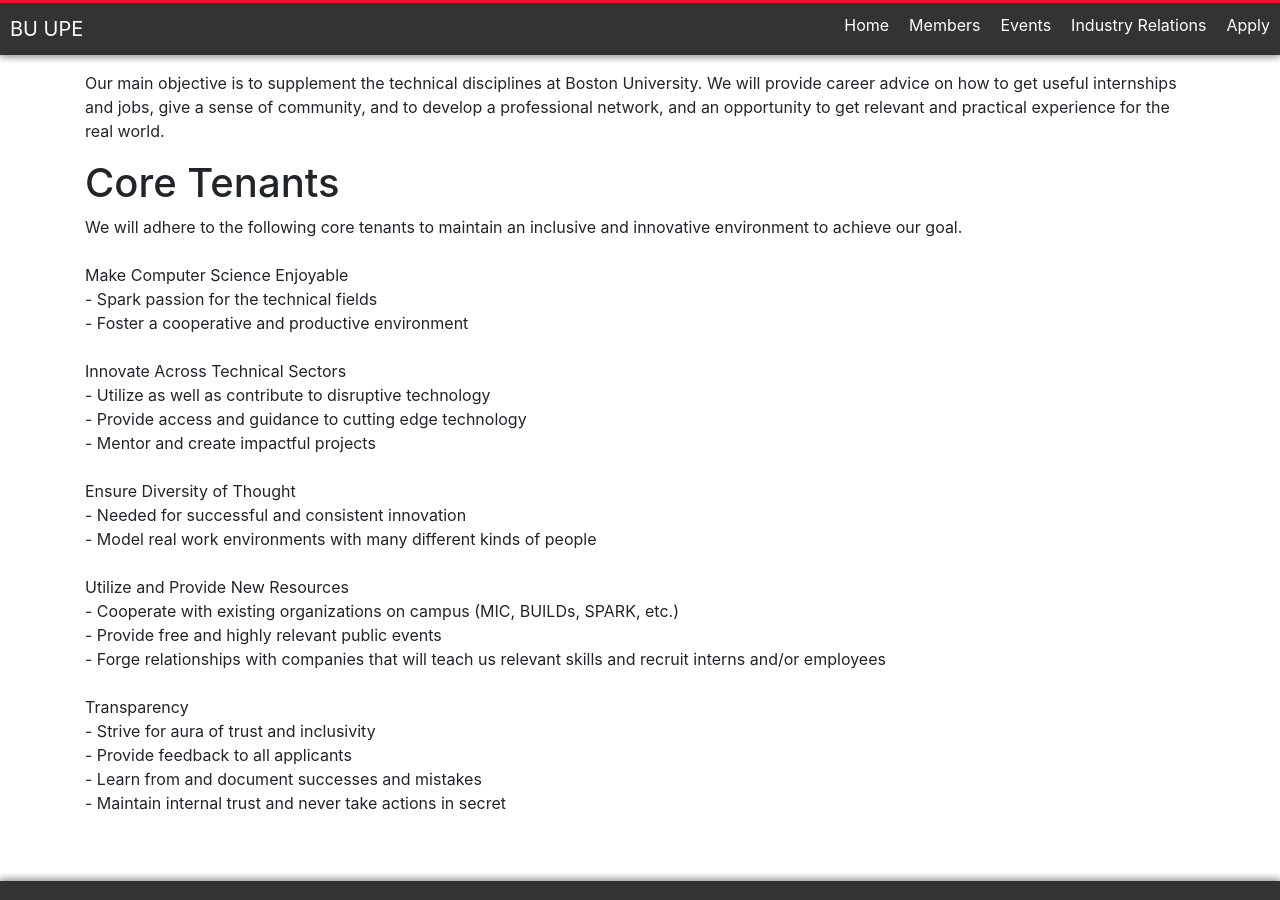
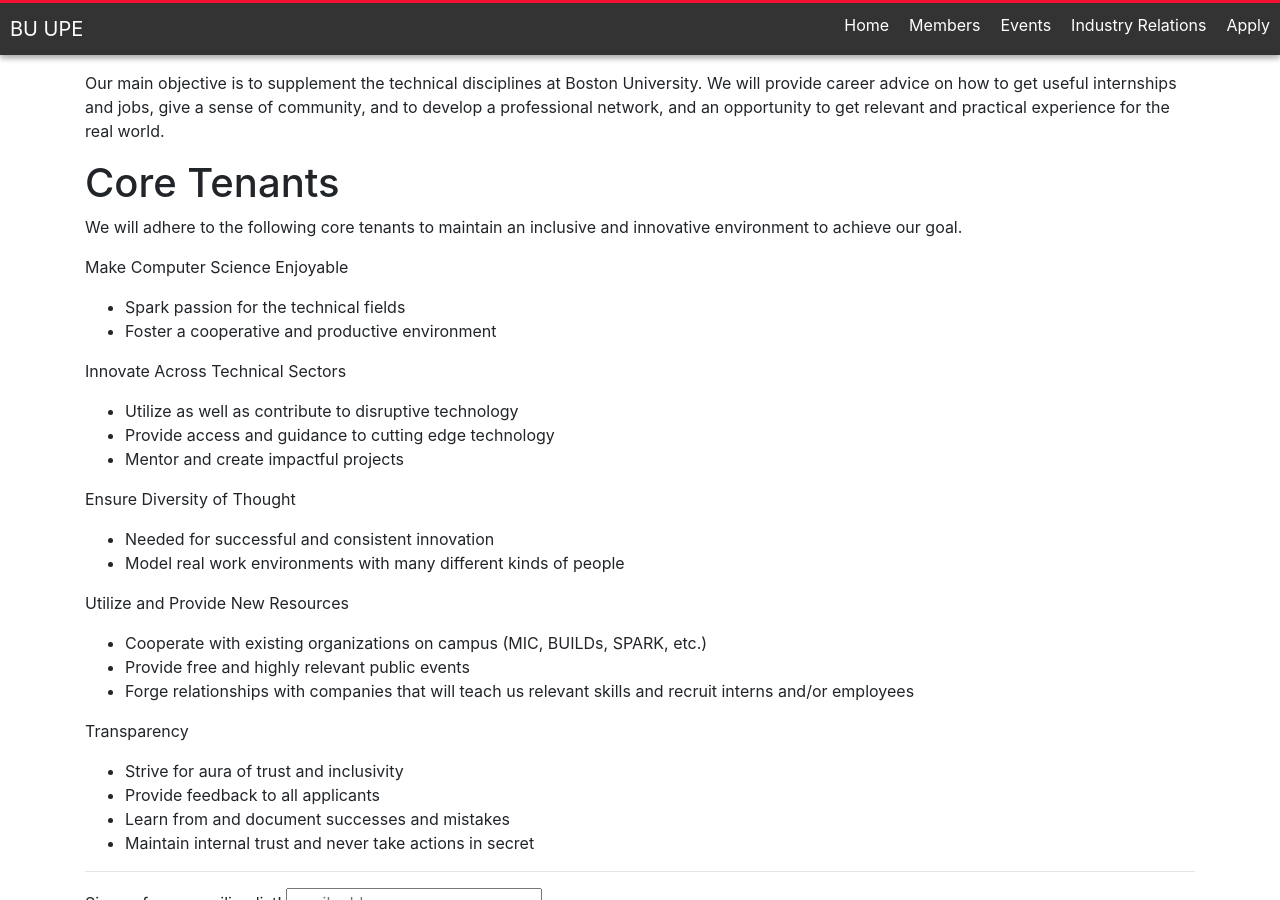
Before and after one commit to BUUPE/Old-Website, a Jekyll site: the page built from index.md, in a window 1280 px wide and 900 px high, scrolled down 629 px. Built offline with Jekyll 4.4.1, drawn with Linux system fonts in a browser that asks for light colours; nearby versions of some CDN libraries; comment, search, counter and statistics services are not loaded.

Commit message:
added subscribe and switched to markdown

```diff
--- a/_includes/head.html
+++ b/_includes/head.html
@@ -10,6 +10,7 @@
 
   <link rel="stylesheet" href="https://stackpath.bootstrapcdn.com/bootstrap/4.1.0/css/bootstrap.min.css" integrity="sha384-9gVQ4dYFwwWSjIDZnLEWnxCjeSWFphJiwGPXr1jddIhOegiu1FwO5qRGvFXOdJZ4" crossorigin="anonymous">
   <link rel="stylesheet" href="https://use.fontawesome.com/releases/v5.0.13/css/all.css" integrity="sha384-DNOHZ68U8hZfKXOrtjWvjxusGo9WQnrNx2sqG0tfsghAvtVlRW3tvkXWZh58N9jp" crossorigin="anonymous">
+  <link rel="stylesheet" href="https://cdn-images.mailchimp.com/embedcode/horizontal-slim-10_7.css">
 
   <link rel="stylesheet" href="{{ "/assets/css/styles.css" | relative_url }}">
   <link rel="canonical" href="{{ page.url | replace:'index.html','' | absolute_url }}">
--- a/_layouts/home.html
+++ b/_layouts/home.html
@@ -34,9 +34,9 @@
 <div class="spacer"></div>
 
 <div class="container">
-	<section>
+	<!--section>
 		<h1>About Us
-		<!--<small class="text-muted">example subheader</small>--></h1>
+		<--<small class="text-muted">example subheader</small>-></h1>
 		<p>
 			Upsilon Pi Epsilon (UPE) at BU is an honor society dedicated to promoting excellence in technical and, specifically, computing disciplines. UPE at BU will help prepare members for the professional world after college through professional training, developing concrete and soft skills, and working on meaningful and interesting projects, as well as, provide members with a supportive professional network.
 
@@ -73,7 +73,28 @@
 			- Learn from and document successes and mistakes <br>
 			- Maintain internal trust and never take actions in secret <br>
 		</p>
-	</section>
+	</section-->
+
+  {{ content }}
+
+  <hr>
+
+  <section>
+    <div id="mc_embed_signup">
+    <form action="https://upe.us19.list-manage.com/subscribe/post?u=e926ed9c6e5e27338c6e5452c&amp;id=ffa7b765f8" method="post" id="mc-embedded-subscribe-form" name="mc-embedded-subscribe-form" class="validate" target="_blank" novalidate>
+        <div id="mc_embed_signup_scroll">
+      <label for="mce-EMAIL">Signup for our mailing list!</label>
+      <input type="email" value="" name="EMAIL" class="email" id="mce-EMAIL" placeholder="email address" required>
+        <!-- real people should not fill this in and expect good things - do not remove this or risk form bot signups-->
+        <div style="position: absolute; left: -5000px;" aria-hidden="true"><input type="text" name="b_e926ed9c6e5e27338c6e5452c_ffa7b765f8" tabindex="-1" value=""></div>
+        <div class="clear"><input type="submit" value="Subscribe" name="subscribe" id="mc-embedded-subscribe" class="button"></div>
+        </div>
+    </form>
+    </div>
+  </section>
+
+  <hr>
+
 </div>
 
-<div class="spacer"></div>
+<div class="spacer-sm"></div>
--- a/assets/css/styles.css
+++ b/assets/css/styles.css
@@ -5,6 +5,11 @@
 .spacer {
 	width: 100%;
 	height: 50px;
+}
+
+.spacer-sm {
+  width: 100%;
+  height: 25px;
 }
 
 .navbar.bg-scarlet.scrolled {
@@ -116,3 +121,9 @@
   box-shadow: 0 -3px 6px rgba(0,0,0,0.16), 0 -3px 6px rgba(0,0,0,0.23);
   border-bottom: 3px solid #f21131;
 }
+
+#mc_embed_signup {
+  clear: left;
+  font-size: 16px;
+  width: 100%;
+}
```
Also changed, not shown: index.md (+33 -0 lines), members.md (+2 -0 lines).
